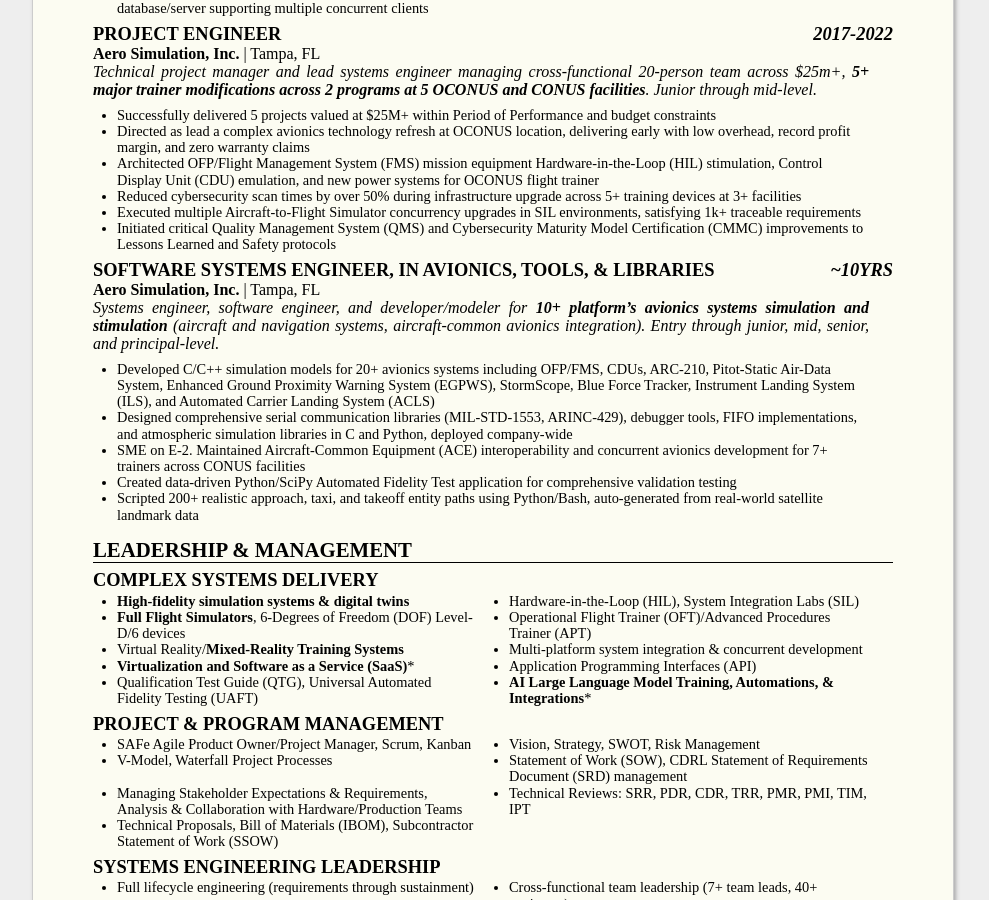
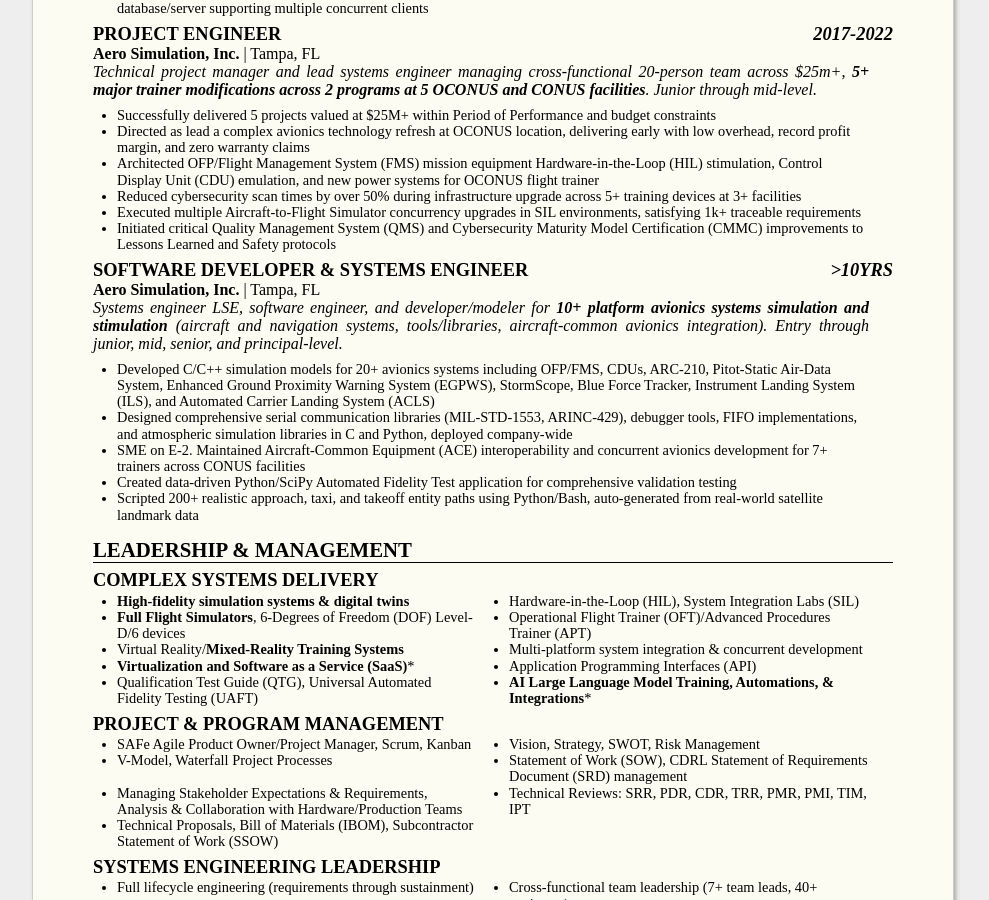
Before and after one commit to MrMattBusby/MrMattBusby.github.io, a Jekyll site: the page built from index.md, in a window 1280 px wide and 900 px high, scrolled down 841 px. Shown: the whole window, without its empty margins (147-1136 px from the left). Built offline with Jekyll 4.4.1, drawn with Linux system fonts in a browser that asks for light colours.

Commit message:
Hotfix: dates

```diff
--- a/index.md
+++ b/index.md
@@ -57,10 +57,10 @@
 - Executed multiple Aircraft-to-Flight Simulator concurrency upgrades in SIL environments, satisfying 1k+ traceable requirements
 - Initiated critical Quality Management System (QMS) and Cybersecurity Maturity Model Certification (CMMC) improvements to Lessons Learned and Safety protocols
 
-### Software Systems Engineer, in Avionics, Tools, & Libraries *~10yrs*
+### Software Developer & Systems Engineer *>10yrs*
 
 **Aero Simulation, Inc.**  |  Tampa, FL
-*Systems engineer, software engineer, and developer/modeler for **10+ platform's avionics systems simulation and stimulation** (aircraft and navigation systems, aircraft-common avionics integration). Entry through junior, mid, senior, and principal-level.*
+*Systems engineer LSE, software engineer, and developer/modeler for **10+ platform avionics systems simulation and stimulation** (aircraft and navigation systems, tools/libraries, aircraft-common avionics integration). Entry through junior, mid, senior, and principal-level.*
 
 - Developed C/C++ simulation models for 20+ avionics systems including OFP/FMS, CDUs, ARC-210, Pitot-Static Air-Data System, Enhanced Ground Proximity Warning System (EGPWS), StormScope, Blue Force Tracker, Instrument Landing System (ILS), and Automated Carrier Landing System (ACLS)
 - Designed comprehensive serial communication libraries (MIL-STD-1553, ARINC-429), debugger tools, FIFO implementations, and atmospheric simulation libraries in C and Python, deployed company-wide
```
